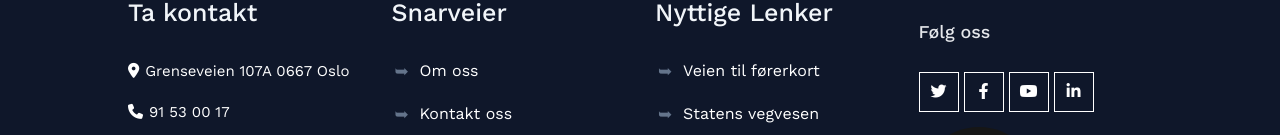
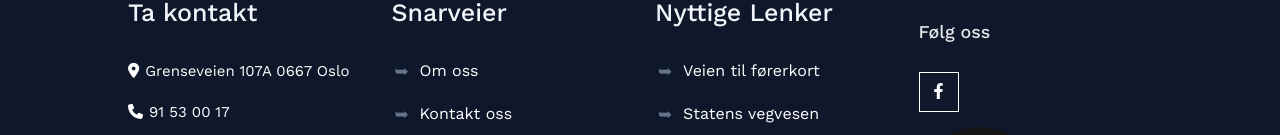
Before and after one commit to jas2908/driving-school-website, a React (Create React App) app: page /#/contact in a window 1280 px wide. Shown: the part 1637-1772 px from the top of the page. Built offline with nearby package versions, Linux system fonts and the light colour scheme.

Commit message:
minor changes

```diff
--- a/src/components/common/footer/Footer.jsx
+++ b/src/components/common/footer/Footer.jsx
@@ -53,18 +53,18 @@ const Footer = () => {
                             </div> */}
                             <h3>Følg oss</h3>
                             <ul className='social'>
-                                <li>
+                                {/* <li>
                                     <a href=""><i className='fab fa-twitter'></i></a>
-                                </li>
+                                </li> */}
                                 <li>
                                     <a href=""><i className='fab fa-facebook-f'></i></a>
                                 </li>
-                                <li>
+                                {/* <li>
                                     <a href=""><i className='fab fa-youtube'></i></a>
-                                </li>
-                                <li>
+                                </li> */}
+                                {/* <li>
                                     <a href=""><i className='fab fa-linkedin-in'></i></a>
-                                </li>
+                                </li> */}
                             </ul>
 
                             <div className="image2" >
--- a/src/components/home/hero/Hero.jsx
+++ b/src/components/home/hero/Hero.jsx
@@ -10,7 +10,7 @@ const Hero = () => {
                 <div className="container">
                     <div className="overlay"></div>
                     <div className="text">
-                        <h1>Gjør veien til din</h1>
+                        <h1>Alltid Fremover</h1>
                         <div className="button">
                             <button className='one'
                             onClick={() => history.push('/about-details')}
```
